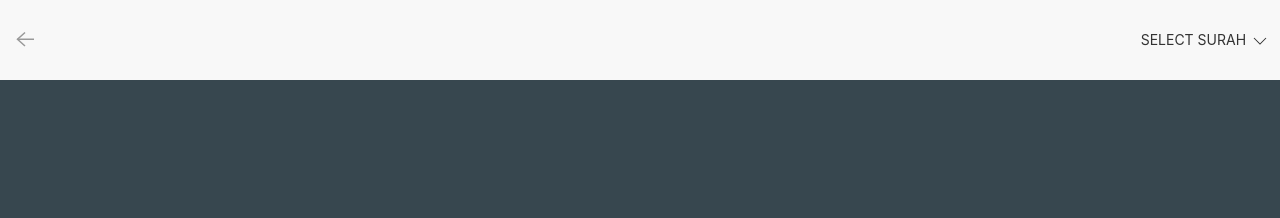
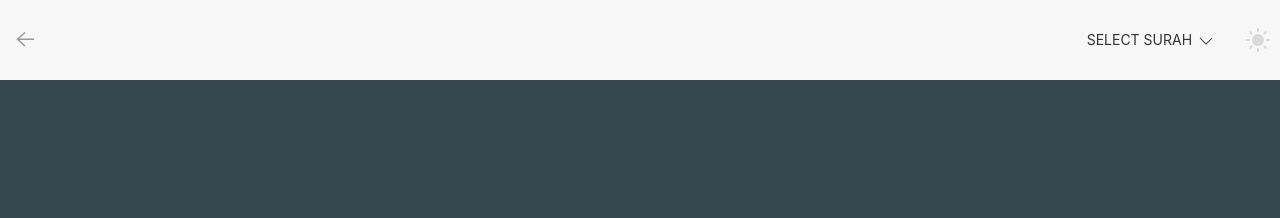
Before and after one commit to alqurankarim/alqurankarim.github.io, a Jekyll site: the page built from _pages/quran/surah/1/index.html, in a window 1280 px wide. Shown: the top 218 px of the page. Built offline with Jekyll 4.4.1, drawn with Linux system fonts in a browser that asks for light colours; nearby versions of some CDN libraries.

Commit message:
Update top-navbar.html

```diff
--- a/_includes/top-navbar.html
+++ b/_includes/top-navbar.html
@@ -15,5 +15,24 @@
                 <span uk-icon="icon: chevron-down"></span>
             </button>
         </div>
+    <button class="theme-toggle" id="theme-toggle" title="Toggles light & dark" aria-label="auto" aria-live="polite">
+      <svg class="sun-and-moon" aria-hidden="true" width="24" height="24" viewBox="0 0 24 24">
+        <mask class="moon" id="moon-mask">
+          <rect x="0" y="0" width="100%" height="100%" fill="white"/>
+          <circle cx="24" cy="10" r="6" fill="black" />
+        </mask>
+        <circle class="sun" cx="12" cy="12" r="6" mask="url(#moon-mask)" fill="currentColor" />
+        <g class="sun-beams" stroke="currentColor">
+          <line x1="12" y1="1" x2="12" y2="3" />
+          <line x1="12" y1="21" x2="12" y2="23" />
+          <line x1="4.22" y1="4.22" x2="5.64" y2="5.64" />
+          <line x1="18.36" y1="18.36" x2="19.78" y2="19.78" />
+          <line x1="1" y1="12" x2="3" y2="12" />
+          <line x1="21" y1="12" x2="23" y2="12" />
+          <line x1="4.22" y1="19.78" x2="5.64" y2="18.36" />
+          <line x1="18.36" y1="5.64" x2="19.78" y2="4.22" />
+         </g>
+      </svg>
+    </button>
   </div>
 </nav>
```
